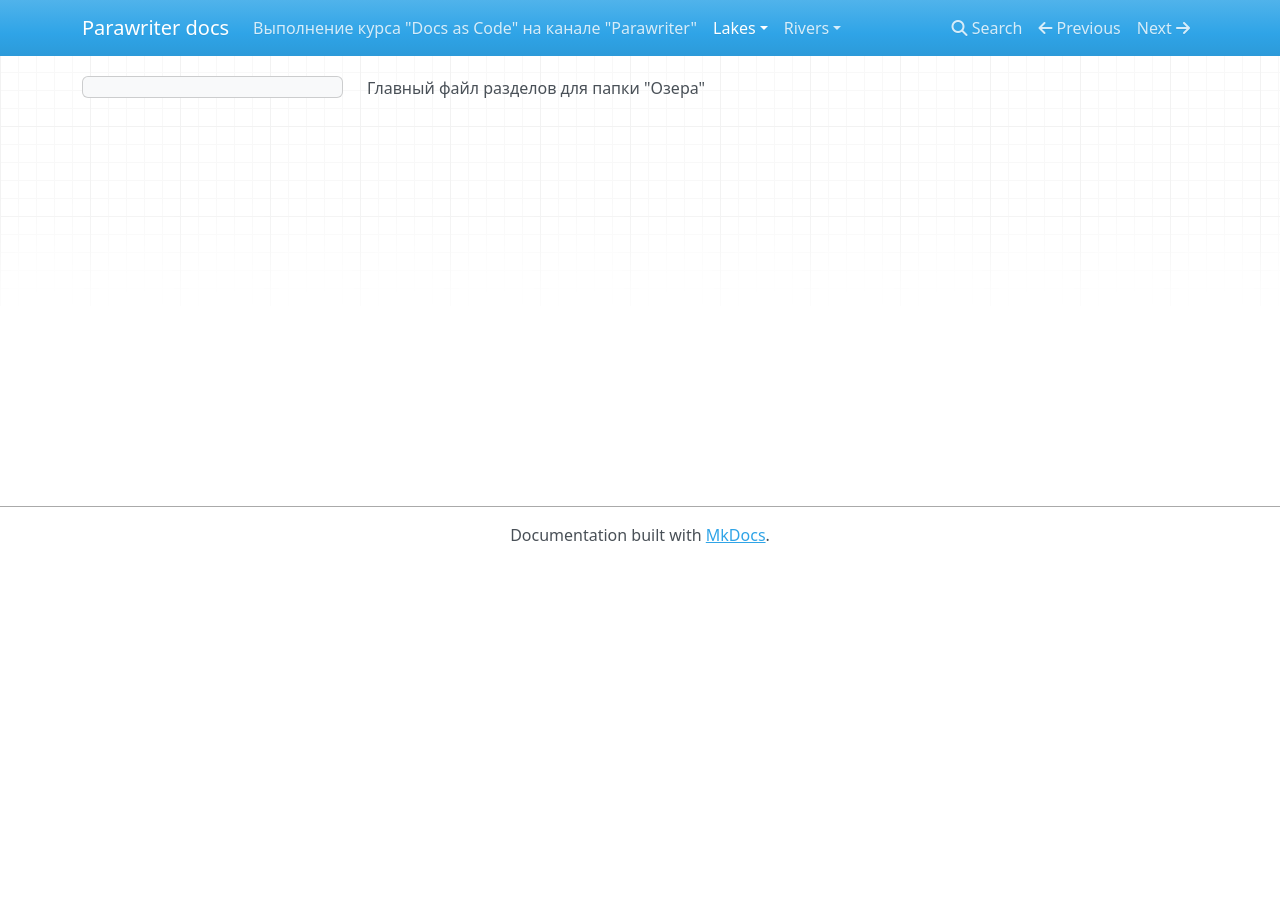
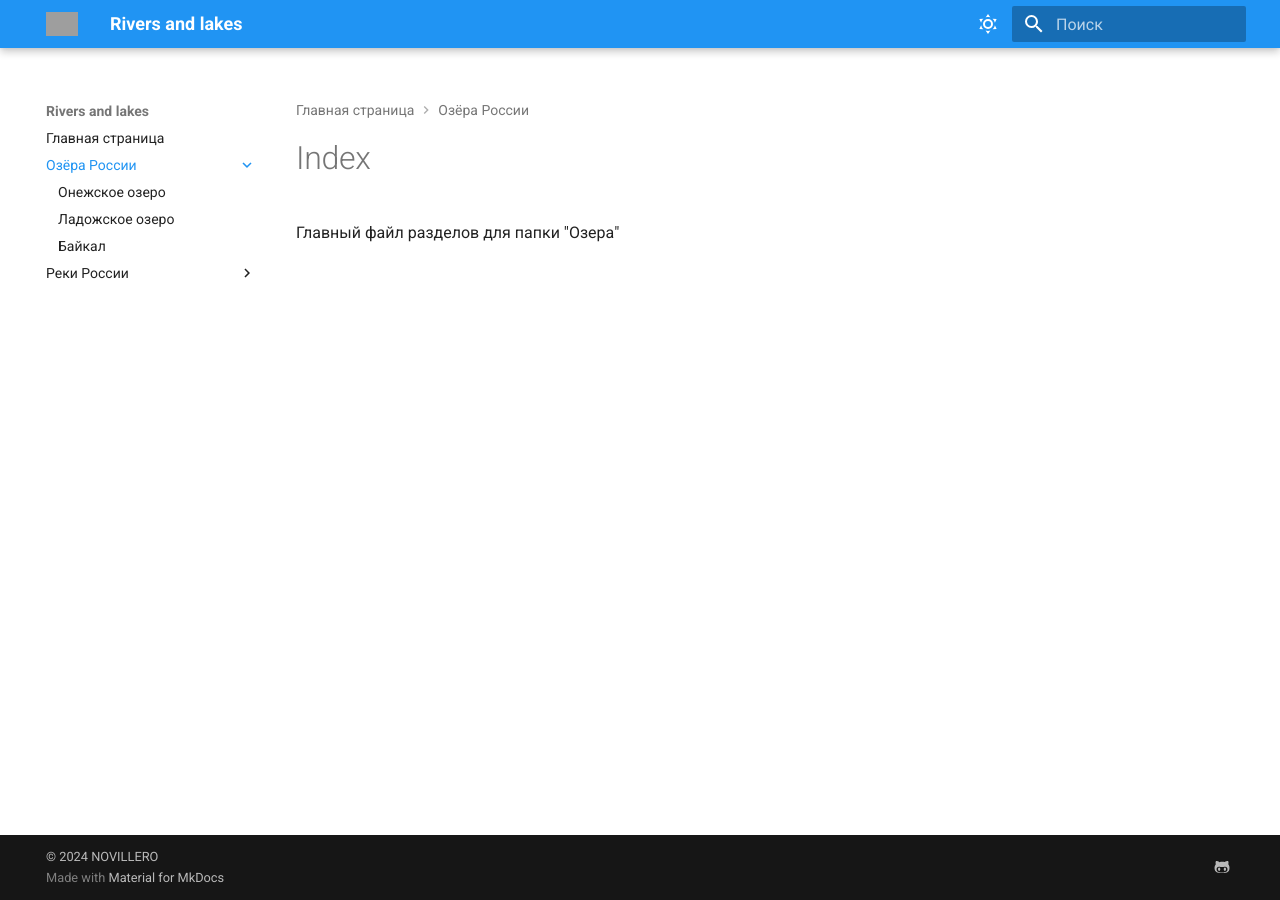
Before and after one commit to ivandocsascode/parawriter_docs, an MkDocs documentation site: the page built from docs/lakes/index.md, in a window 1280 px wide. Built offline with MkDocs 1.6.1 and Material for MkDocs 9.7.7, drawn with Linux system fonts in a browser that asks for light colours; nearby versions of some CDN libraries; grey boxes are pictures that could not be loaded.

Commit message:
Обновление файла mkdocs.yml

```diff
--- a/mkdocs.yml
+++ b/mkdocs.yml
@@ -1 +1,76 @@
-site_name: Parawriter docs
+site_name: Rivers and lakes # Название сайта
+site_description: Rivers and lakes of Russia # Описание сайта, добавляется в meta-теги
+theme: # Тема сайта, информация о ее параметрах
+  name: material # Название темы
+  logo: logo.svg # Ссылка на логотип сайта
+  font:
+    text: Roboto # Шрифт текста
+    code: Roboto Mono # Шрифт для текста кода
+  features:
+    #- navigation.sections
+    - navigation.path # Хлебные крошки
+    - navigation.indexes # Позволяет создавать корневые страницы разделов меню. Корневая страница должна лежать в папке раздела и называться index.md. Пример использования корневых страниц приведен ниже в настройках nav
+    #- navigation.tabs # Верхнее меню
+    #- navigation.tabs.sticky # Фиксация верхнего меню
+    #- Navigation sections # Настройка спойлеров в левом меню
+    #- navigation.expand # Разворачивает спойлеры в левом меню по умолчанию
+    #- toc.integrate # Фиксирует оглавление страницы в левом меню
+    - navigation.instant # Функция быстрой загрузки страниц
+    - navigation.top # Добавляет кнопку «к началу» для быстрой обратной прокрутки страницы
+    - search.suggest # Подсказки при вводе поискового запроса
+    - search.highlight # Подсветка результатов поиска в тексте страницы
+    - content.code.copy # Кнопка копирования в блоке кода
+
+  language: ru # Язык
+  palette: # Настройки светлой и тёмной тем
+    # Настройки светлой темы
+    - scheme: default
+      toggle:
+        icon: material/weather-sunny # Иконка для активации светлой темы
+        name: Выключить солнышко # Всплывающий текст-подсказка
+      primary: blue # Основной цвет
+      accent: purple # Акцентный цвет
+    # Настройки тёмной темы
+    - scheme: slate
+      toggle:
+        icon: material/weather-night
+        name: Позвать солнышко
+      primary: deep purple
+      accent: blue
+
+nav: # Структура сайта
+    - Главная страница: index.md
+    - Озёра России:
+      - lakes/index.md
+      - Онежское озеро: lakes/onega.md
+      - Ладожское озеро: lakes/ladoga.md
+      - Байкал: lakes/baikal.md
+    - Реки России:
+      - rivers/index.md
+      - Свирь: rivers/svir.md
+      - Нева: rivers/neva.md
+      - Ангара: rivers/angara.md
+
+extra:
+  social: # Ссылки на соц.сети
+    - icon: fontawesome/brands/github-alt # Иконка гитхаба
+      link: https://github.com/{your_account} # Ссылка на гитхаб
+
+markdown_extensions: # Расширения markdown
+  - admonition # Поддержка информационных панелей (сообщений типа «Внимание», «Совет», «Примечание», etc.)
+  - footnotes # Поддержка встроенных сносок на страницах
+  - attr_list # Использование html-атрибутов и CSS в элементах markdown
+  - md_in_html # Поддержка markdown внутри html
+  - def_list # Поддержка списков определений
+  - pymdownx.tabbed # Использование вкладок (табов)
+  - pymdownx.details # Использование спойлеров (катов)
+  - pymdownx.highlight: # Подсветка синтаксиса в блоках кода
+      anchor_linenums: true
+  - pymdownx.superfences # Поддержка вложенных блоков кода
+  - pymdownx.snippets # Использование заимствованного контента
+  - pymdownx.emoji: # Иконки и эмодзи
+      emoji_index: !!python/name:material.extensions.emoji.twemoji
+      emoji_generator: !!python/name:material.extensions.emoji.to_svg
+
+copyright: |
+  &copy; 2024 NOVILLERO
```
